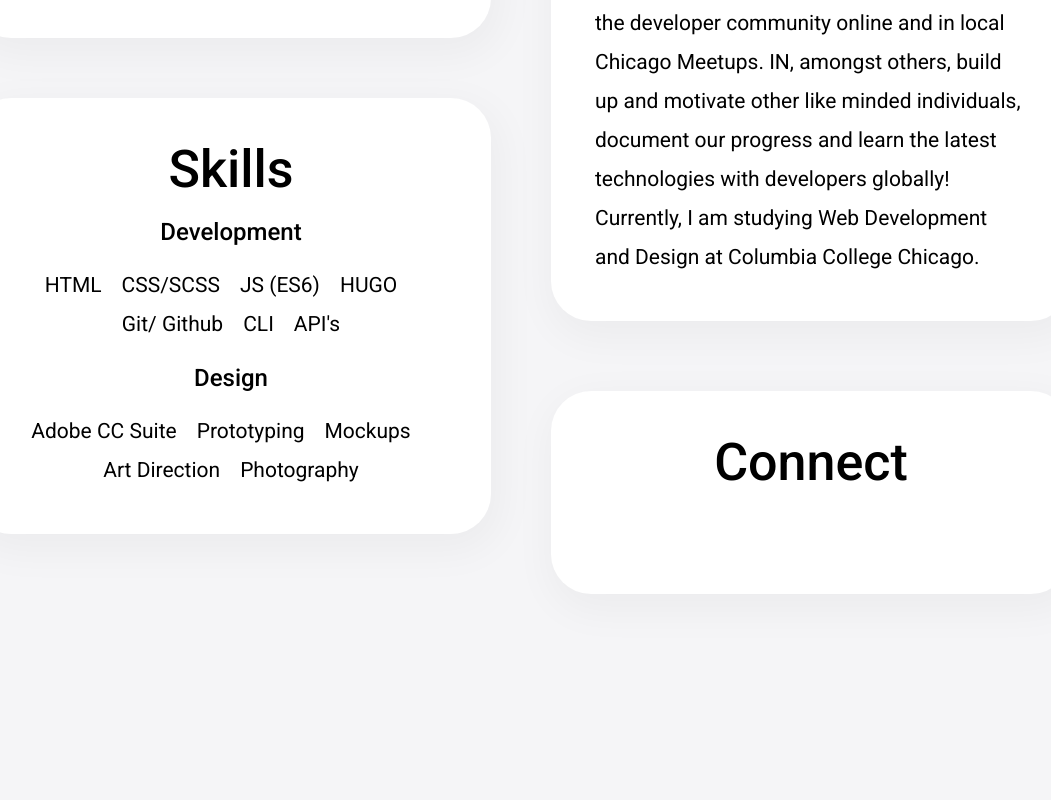
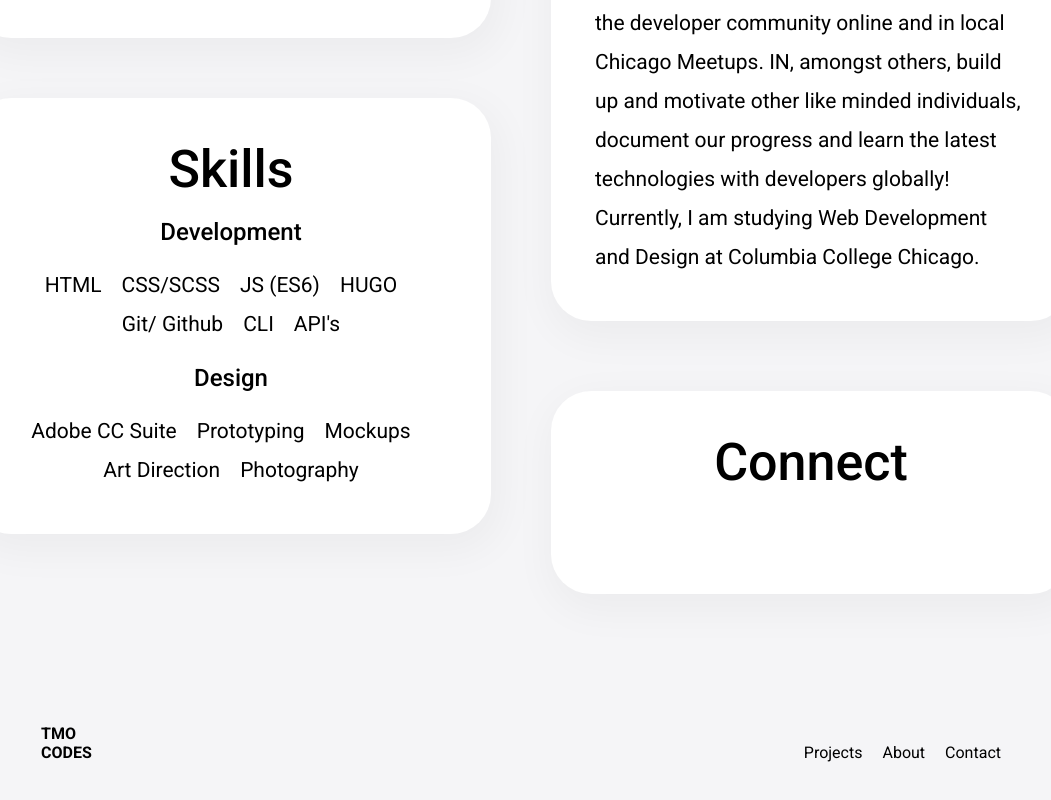
Before and after one commit to tyler-morales/portfolio-vue, a Vue app: page / in a window 1280 px wide. Shown: the part 5310-6110 px from the top of the page, without its empty margins (119-1170 px from the left). Before the commit the page ends 6024 px from the top, so only its background shows below. Built offline with nearby package versions, Linux system fonts and the light colour scheme; some icons are missing.

Commit message:
✨ Add footer

```diff
--- a/src/App.vue
+++ b/src/App.vue
@@ -2,14 +2,17 @@
   <div id="app">
     <NavBar />
     <router-view />
+    <Footer />
   </div>
 </template>
 
 <script>
 import NavBar from '@/components/NavBar'
+import Footer from '@/components/Footer'
 export default {
   components: {
-    NavBar
+    NavBar,
+    Footer
   }
 }
 </script>
--- /dev/null
+++ b/src/components/Footer.vue
@@ -0,0 +1,55 @@
+<template>
+  <footer>
+    <div class="logo">
+      <span>Tmo</span>
+      <span>Codes</span>
+    </div>
+    <div class="links">
+      <a href="#projects">Projects</a>
+      <a href="#about">About</a>
+      <a href="mailto:moratyle@gmail.com">Contact</a>
+    </div>
+  </footer>
+</template>
+
+<script>
+export default {}
+</script>
+
+<style lang="scss" scoped>
+footer {
+  display: flex;
+  justify-content: space-between;
+  align-items: flex-end;
+  max-width: 75vw;
+  margin: 50px auto;
+  font-size: 16px;
+
+  .logo {
+    font-family: 'IBM Plex Sans', sans-serif !important;
+    font-weight: 700;
+    text-transform: uppercase;
+    display: flex;
+    flex-direction: column;
+  }
+
+  .links {
+    display: flex;
+    gap: 20px;
+
+    & > * {
+      font-size: 16px;
+    }
+  }
+
+  @include breakpoint(md) {
+    padding: 50px;
+    margin: 0 auto;
+    max-width: 90vw;
+  }
+
+  @include breakpoint(sm) {
+    padding: 20px;
+  }
+}
+</style>
```
